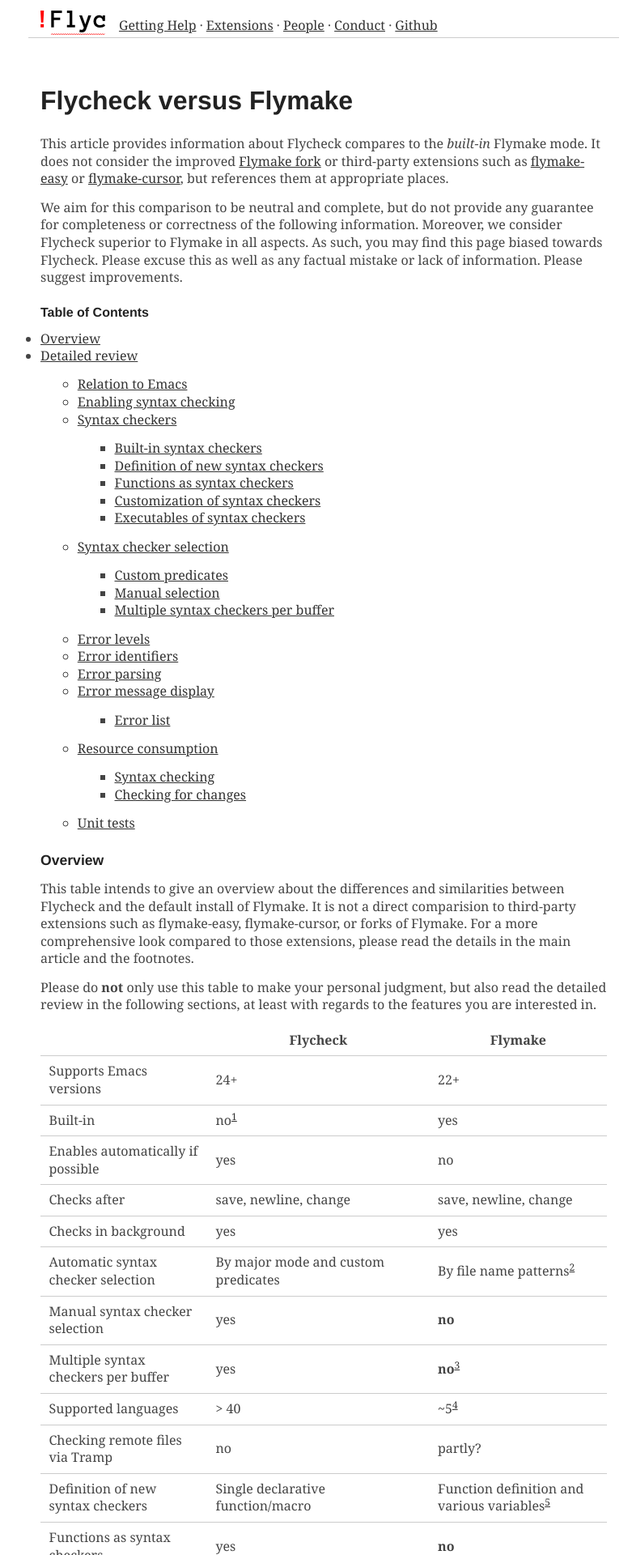
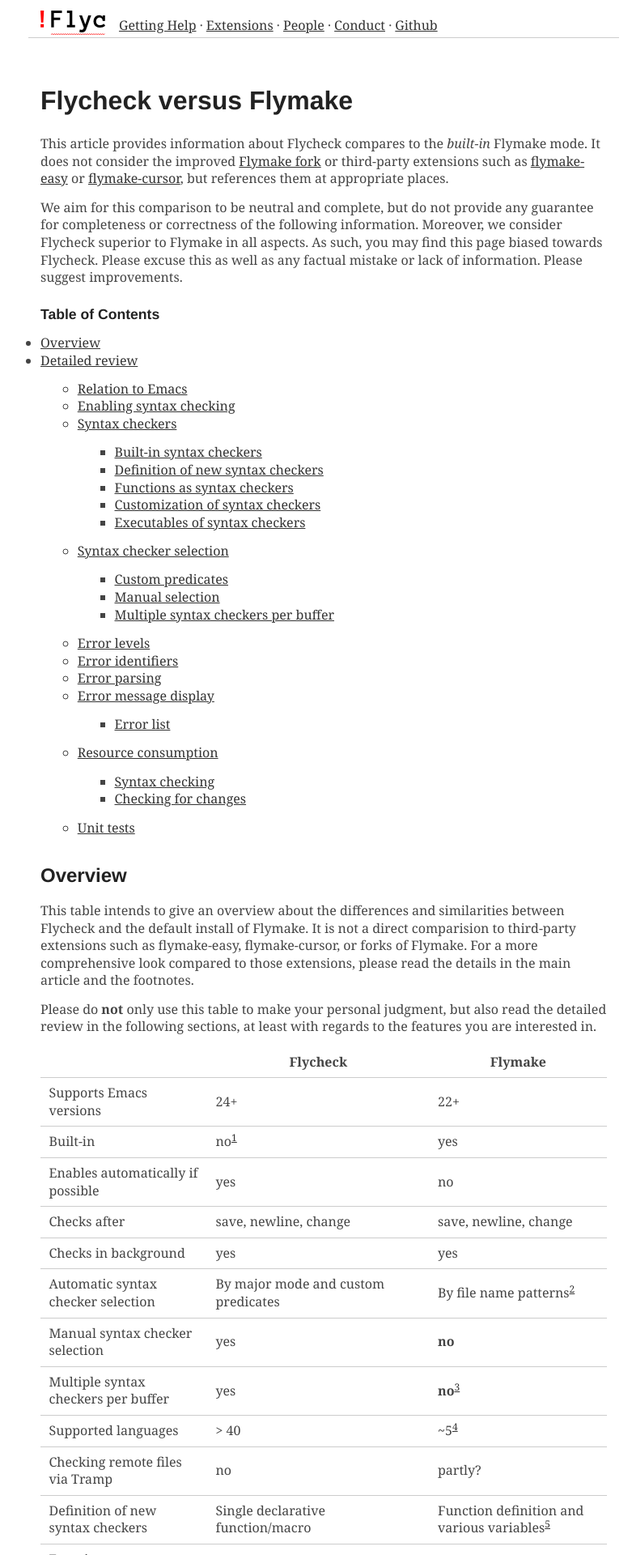
Before and after one commit to cmarqu/flycheck.github.io, a Jekyll site: the page built from flycheck-versus-flymake.md, in a window 1280 px wide. Shown: the top 1920 px of the page at 81% size, without its empty margins (240-1021 px from the left). Built offline with Jekyll 4.4.1, drawn with Linux system fonts in a browser that asks for light colours; some web fonts are replaced.

Commit message:
Fix heading size and remove redundant header class

```diff
--- a/_layouts/page.html
+++ b/_layouts/page.html
@@ -3,7 +3,7 @@
 ---
 <article>
   <header>
-    <h1 class="page-title">{{page.title|escape}}</h1>
+    <h1>{{page.title|escape}}</h1>
   </header>
   {{content}}
 </article>
--- a/_layouts/post.html
+++ b/_layouts/post.html
@@ -3,7 +3,7 @@
 ---
 <article>
   <header>
-    <h1 class="page-title">{{page.title|escape}} <small>{{page.date|date_to_long_string}}</small></h1>
+    <h1>{{page.title|escape}} <small>{{page.date|date_to_long_string}}</small></h1>
   </header>
   {{content}}
 </article>
--- a/_sass/main.scss
+++ b/_sass/main.scss
@@ -81,23 +81,23 @@
 }
 
 h1 {
+  font-size: 2em;
+}
+
+h2 {
   font-size: 1.5em;
 }
 
-h2 {
+h3 {
+  font-size: 1.3em;
+}
+
+h4 {
   font-size: 1.1em;
 }
 
-h3 {
-  font-size: 1.05em;
-}
-
-h4 {
+h5 {
   font-size: 1em;
-}
-
-.page-title {
-  font-size: 2em;
 }
 
 em {
```
